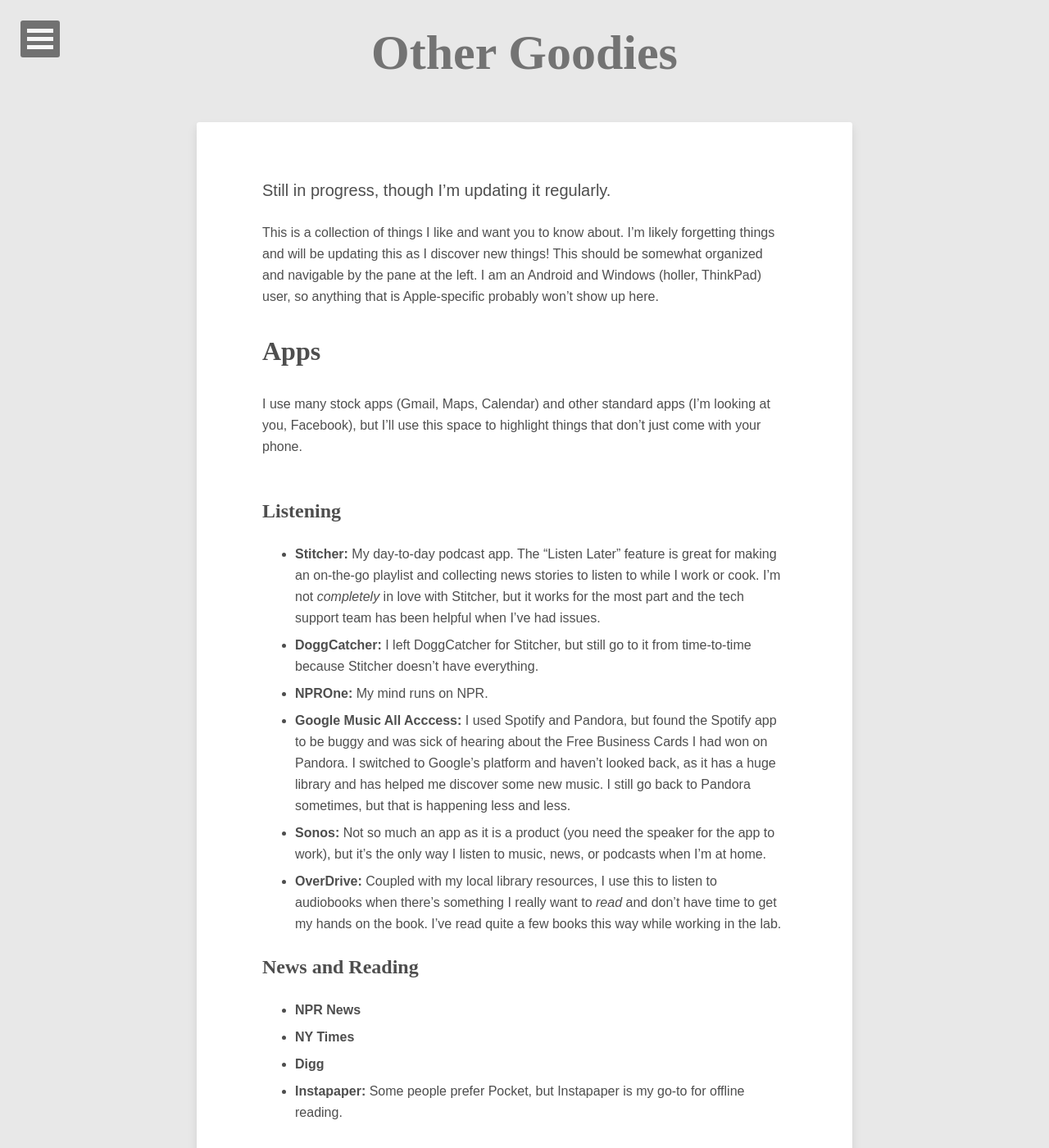
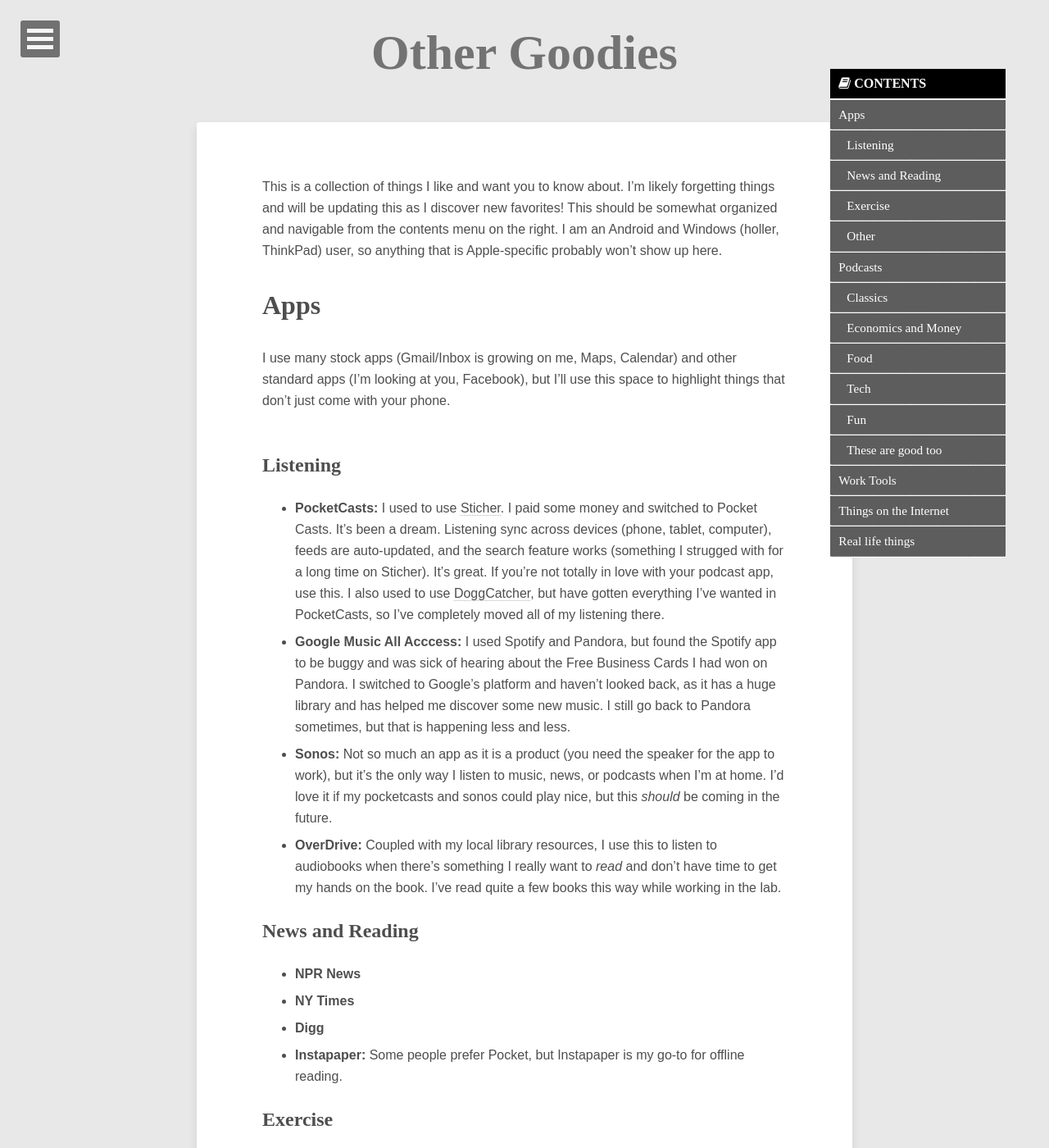
Before and after one commit to hanlonmt/hanlonmt.github.io, a Jekyll site: the page built from misc/index.md, in a window 1280 px wide and 1400 px high. Shown: the whole window at 82% size. Built offline with Jekyll 4.4.1, drawn with Linux system fonts in a browser that asks for light colours; nearby versions of some CDN libraries; some web fonts are replaced; comment, search, counter and statistics services are not loaded; some of the changed text lies outside the part shown.

Commit message:
fixed things page and updates

```diff
--- /dev/null
+++ b/_includes/_toc.html
@@ -0,0 +1,9 @@
+<section id="table-of-contents" class="toc">
+  <header>
+    <h3><i class="fa fa-book"></i> Contents</h3>
+  </header>
+<div id="drawer" markdown="1">
+*  Auto generated table of contents
+{:toc}
+</div>
+</section><!-- /#table-of-contents -->
--- a/_layouts/page.html
+++ b/_layouts/page.html
@@ -8,7 +8,6 @@
 </head>
 
 <body id="page" {% if page.image.feature %}class="feature"{% endif %}>
-
 {% include browser-upgrade.html %}
 {% include navigation.html %}
 
--- a/_sass/_mixins.scss
+++ b/_sass/_mixins.scss
@@ -313,3 +313,12 @@
   margin : 0;
   overflow: visible;
 }
+
+/*
+   Opacity
+   example: @include opacity(0.5); // 50% opacity
+   ========================================================================== */
+
+@mixin opacity($opacity: 0.5) {
+  opacity: $opacity;
+}
--- a/_sass/_navigation.scss
+++ b/_sass/_navigation.scss
@@ -44,7 +44,7 @@
     color: $white;
     @include rounded(4px);
     &:hover {
-      background-color: lighten($black, 10);
+      background-color: $black;
     }
   }
 }
--- a/_sass/_page.scss
+++ b/_sass/_page.scss
@@ -514,6 +514,76 @@
 	}
   }
 
+/* Table of contents */
+.toc {
+	font-size: 95%;
+	@media #{$large} {
+		display: block;
+		@include grid(12,2);
+		@include prefix(12,0.5);
+		@include suffix(12,0.5);
+		position: fixed;
+		top: 5.5em;
+		right: 0;
+		background-color: $white;
+	}
+	header {
+		background: $black;
+	}
+	h3 {
+		margin: 0;
+		padding: 5px 10px;
+		color: $white;
+		@include font-rem(16);
+		text-transform: uppercase;
+		&:hover {
+			cursor: pointer;
+		}
+	}
+	ul {
+		margin: 2px 0 0;
+		padding: 0;
+		line-height: 1;
+	}
+	li {
+		display: block;
+		margin: 0 0 1px 0;
+		padding: 0;
+		font-family: $heading-font;
+		list-style-type: none;
+		&:last-child {
+			border-bottom-width: 0;
+		}
+		a {
+			padding: 10px;
+			display: block;
+			color: $white;
+			text-decoration: none;
+			background: lighten($black, 10);
+			@include opacity(0.7);
+			@include transition(opacity 0.2s ease-in-out);
+			&:hover {
+				@include opacity(1);
+			}
+		}
+		ul {
+			margin: 1px 0 0;
+			li a {
+				padding-left: 20px;
+			}
+		}
+	}
+}
+
+/* TOC trigger for collapsing */
+#drawer {
+	max-height: 100%;
+	overflow: hidden;
+	&.js-hidden {
+		max-height: 0;
+	}
+}
+
 
 
 // Footer
--- a/misc/index.md
+++ b/misc/index.md
@@ -4,23 +4,20 @@
 modified: 2015-01-09
 excerpt: "Things I like, on and off the Internet."
 comments: true
+toc: true
 ---
+{% include _toc.html %}
 
-
-Still in progress, though I'm updating it regularly.
-
-This is a collection of things I like and want you to know about. I'm likely forgetting things and will be updating this as I discover new things! This should be somewhat organized and navigable by the pane at the left. I am an Android and Windows (holler, ThinkPad) user, so anything that is Apple-specific probably won't show up here.
+This is a collection of things I like and want you to know about. I'm likely forgetting things and will be updating this as I discover new favorites! This should be somewhat organized and navigable from the contents menu on the right. I am an Android and Windows (holler, ThinkPad) user, so anything that is Apple-specific probably won't show up here.
 
 # Apps
-I use many stock apps (Gmail, Maps, Calendar) and other standard apps (I'm looking at you, Facebook), but I'll use this space to highlight things that don't just come with your phone.
+I use many stock apps (Gmail/Inbox is growing on me, Maps, Calendar) and other standard apps (I'm looking at you, Facebook), but I'll use this space to highlight things that don't just come with your phone.
 <br><br>
 
 ## Listening
-- **[Stitcher](http://www.stitcher.com/):** My day-to-day podcast app. The "Listen Later" feature is great for making an on-the-go playlist and collecting news stories to listen to while I work or cook. I'm not *completely* in love with Stitcher, but it works for the most part and the tech support team has been helpful when I've had issues.
-- **[DoggCatcher](http://www.doggcatcher.com/):** I left DoggCatcher for Stitcher, but still go to it from time-to-time because Stitcher doesn't have everything.
-- **[NPROne](http://www.npr.org/about/products/npr-one/):** My mind runs on NPR.
+- **[PocketCasts](http://www.shiftyjelly.com/pocketcasts):** I used to use [Sticher](https://www.stitcher.com/). I paid some money and switched to Pocket Casts. It's been a dream. Listening sync across devices (phone, tablet, computer), feeds are auto-updated, and the search feature works (something I strugged with for a long time on Sticher). It's great. If you're not totally in love with your podcast app, use this. I also used to use [DoggCatcher](http://www.doggcatcher.com/), but have gotten everything I've wanted in PocketCasts, so I've completely moved all of my listening there.
 - **[Google Music All Acccess](https://play.google.com/about/music/allaccess/#/):** I used Spotify and Pandora, but found the Spotify app to be buggy and was sick of hearing about the Free Business Cards I had won on Pandora. I switched to Google's platform and haven't looked back, as it has a huge library and has helped me discover some new music. I still go back to Pandora sometimes, but that is happening less and less.
-- **[Sonos](http://www.sonos.com/?r=1):** Not so much an app as it is a product (you need the speaker for the app to work), but it's the only way I listen to music, news, or podcasts when I'm at home.
+- **[Sonos](http://www.sonos.com/?r=1):** Not so much an app as it is a product (you need the speaker for the app to work), but it's the only way I listen to music, news, or podcasts when I'm at home. I'd love it if my pocketcasts and sonos could play nice, but this *should* be coming in the future.
 - **[OverDrive](http://www.overdrive.com/):** Coupled with my local library resources, I use this to listen to audiobooks when there's something I really want to *read* and don't have time to get my hands on the book. I've read quite a few books this way while working in the lab.
 
 ## News and Reading
@@ -30,7 +27,8 @@
 - **[Instapaper](http://play.google.com/store/apps/details?id=com.instapaper.android):** Some people prefer Pocket, but Instapaper is my go-to for offline reading.
 
 ##Exercise
-- **[Endomondo](http://play.google.com/store/apps/details?id=com.endomondo.android.pro):** I used to have issues with other popular fitness tracking apps like RunKeeper or Map My Run picking up the GPS signal around my house. Endomondo was more consistent with picking up and sticking with a signal, so I switched to it about 4 years ago. With better phones and better technology, I'm sure any of those apps would work now, but I just keep using this.
+- **[GarminConnect](https://connect.garmin.com/en-US/):** I splurged and bought myself a Garmin [ForeRunner620](https://buy.garmin.com/en-US/US/into-sports/running/forerunner-620/prod122785.html) and some [magnet-less sensors](http://www.dcrainmaker.com/2014/05/garmins-spd-cad-magnetless-sensors.html) for my bike. Pairing these up with an ANT+ sensor and Zwift made my indoor trainer rides a million times more enjoyable this past winter. It also automatically syncs with Strava.
+- **[Strava](https://www.strava.com):** I danced around between RunKeeper, Map My Run, and Endomondo, but finally gave into using Strava due to the Garmin integration. Though I haven't been running much, I'm looking forward to tracking my summer bike rides on there (and getting some local QOM crowns!).
 - **[Nike Training Club](http://play.google.com/store/apps/details?id=com.nike.ntc):** I reach to NTC when I need some new workout ideas or just lack the motivation to put together a workout for myself. Lots of interesting content, though I often don't have the space or equipment required. I also wish it worked better with just audio instruction. I like this, I don't *love* it.
 - **[BodBot](http://play.google.com/store/apps/details?id=com.bodbot.www):** I started using this while trying to get back into some gym work while living in Sweden. Being someone who played organized sports my whole life, I sometimes have a hard time doing a workout when someone isn't telling me what to do. BodBot puts together personalized regimes and tracks your progress. I wish there were more exercises, especially ploymetric or bodyweight exercises, but the platform is still growing and I expect good things in the future.
 - **[Pocket Yoga](http://play.google.com/store/apps/details?id=com.rainfrog.yoga):** I'm not a huge yoga person, but I occasionally reach toward this if I feel like I need to do something to help me gain some mobility or just relax before bed. This is the best app I've come across to help start a habit.
@@ -45,41 +43,44 @@
 # Podcasts
 I love podcasts, and am constantly increasing my library. I tend to triage my listening into shows I can't miss, those I try to catch, and those that I keep around to listen to when I have lots of time. I generally listen while doing lab work, while at the gym, or while on any sort of public transit.
 
-##The Mainstays
+##Classics
 - **[Radiolab](http://www.radiolab.org/):** I think my podcast obsession started with Radiolab back before smartphones were ubiquitous. I had all of the episodes of Radiolab on my iPod and would listen to them repeatedly. Jad and Robert were the soundtrack to many of my experiments.  All of the episodes are good, but one of my personal favorites is [Lost & Found](http://www.radiolab.org/story/110079-lost-found/).
 - **[This American Life](http://www.thisamericanlife.org/):** I used to plan to run errand or do something of the sort so that I could be in my car during the airing of TAL on my local NPR station. Now, I don't have to do that, but I do try to catch it on the radio whenever I can. A favorite is tough, because the themes range from serious and tear-jerking to incredibly hilarious. I'm partial to Sarah Koenig's stories, including [Dr. Gilmer & Mr. Hyde](http://www.thisamericanlife.org/radio-archives/episode/492/dr-gilmer-and-mr-hyde), the episode about Penn State [#1 Party School](http://www.thisamericanlife.org/radio-archives/episode/396/1-party-school), and [The Seven Things You're Not Supposed to Talk About](http://www.thisamericanlife.org/radio-archives/episode/511/the-seven-things-youre-not-supposed-to-talk-about).
 - **[Serial](http://serialpodcast.org/):** If you don't know what this is, then you must be new to the Internet. Start at the beginning, listen to them all. Each week, my sister and I talk through the episode and change our stances on guilt or innocence. Don't fall into the [Serial sub-reddit](http://www.reddit.com/r/serialpodcast) black hole, though, unless you have hours to spare.
 - **[The Moth](http://themoth.org/):** Storytelling. It's funny, it's emotional, it's everything you want a story to be. The hour-long episodes are my favorite to pass time with in the lab. This episode, [I need to talk about Anne Frank](http://themoth.org/posts/stories/i-need-to-talk-about-anne-frank), comes to mind as a recent favorite of mine.
 - **[The Story Collider](http://storycollider.org/):** Stories about science, what more could you want! Some are heavier on science, some on laughs. I recently listened to [Who's the Donor?](http://storycollider.org/podcast/2014-10-09).
-- **[The Dinner Party Download](http://www.dinnerpartydownload.org/):** Food and pop-culture come together. I like to pick up on new music, and get some great etiquette advice.
 - **[Wait, Wait...Don't Tell Me](http://www.npr.org/programs/wait-wait-dont-tell-me/):** I often miss the news, and catch up on it here. It's entertaining and often the news stories aren't important. Perfect.
 - **[Fresh Air](http://www.npr.org/programs/fresh-air/):** Am I the only one who dreams of Terry Gross asking me questions? I also get a little bit sad when David Bianculli is sitting in for TG.
-- **[Call Your Girlfried](http://callyourgirlfriend.com/):** Living abroad, or just far away from your best friends, makes you miss the kind of conversations that the hosts of this show have with each other. Listen to all of them.
+
+## Economics and Money
+- **[Freakonomics](http://freakonomics.com/radio/):** I usually learn something new, though sometimes I feel like I'm getting mansplained to a bit.
+- **[APM: Marketplace](http://www.marketplace.org/marketplace-podcasts):** I don't pretend to understand economics, but I like to have some idea of what's happening with markets and money.
+- **[NPR: Intelligence Squared](http://www.npr.org/series/6263392/intelligence-squared-u-s):** I started listening to this when Hanna Rosin et al. debated "The End of Men." Now I tune in to learn both sides of arguments that I don't know a lot about.
+- **[Planet Money](http://www.npr.org/blogs/money/):** Non-boring economics.
+
+
+##Food
+- **[The Dinner Party Download](http://www.dinnerpartydownload.org/):** Food and pop-culture come together. I like to pick up on new music, and get some great etiquette advice.
+- **[The Sporkful](http://www.sporkful.com/):** "It's not for foodies, it's for eaters" is the tagline for this podcast. Food is awesome. Listen.
+- **[Spilled Milk](http://www.spilledmilkpodcast.com/):** I started listening to this podcast after the green beans episode, because I have personal history with green beans (story coming, sometime). It's about food, and is even more casual than the Sporkful (another favorite of mine) and makes me hungry if I listen before lunch.
+- **[Gastropod](http://gastropod.com/):** This one is new to me, but I like it so far. It might advance in the rankings once I get through a few more episodes.
+
+##Tech
 - **[Start-Up](http://gimletmedia.com/show/startup/):** A show about a start-up company that will make podcasts. It's meta, but the stories are good as is the insight.
 - **[Reply All](http://gimletmedia.com/show/reply-all/):** How could I not love a show about the internet? It's the first show made by Gimlet Media, which is the productino company that Start-Up is focusing on.
 
+##Fun
+- **[Call Your Girlfried](http://callyourgirlfriend.com/):** Living abroad, or just far away from your best friends, makes you miss the kind of conversations that the hosts of this show have with each other. Listen to all of them.
+- **[Slate: Double X Gabfest](http://www.slate.com/articles/podcasts/doublex_gabfest.html):** Sometimes good, sometimes not.
+- **[Pop Culture Happy Hour](http://www.npr.org/blogs/monkeysee/129472378/pop-culture-happy-hour/):** Their episode on [House Hunters International](http://www.npr.org/blogs/monkeysee/2014/10/07/354286887/pop-culture-happy-hour-small-batch-house-hunters-international) hit close to home because I love(d) House Hunters.
 
 
 ##These are good too
-- **[Freakonomics](http://freakonomics.com/radio/):** I usually learn something new, though sometimes I feel like I'm getting mansplained to a bit.
-- **[Weekends on All Things Considered](http://www.npr.org/series/129577422/weekends-on-all-things-considered):** A good way to catch up on things, but my love for the show has gone downhill since the move to the west coast.
-- **[APM: Marketplace](http://www.marketplace.org/marketplace-podcasts):** I don't pretend to understand economics, but I like to have some idea of what's happening with markets and money.
-- **[NPR: Intelligence Squared](http://www.npr.org/series/6263392/intelligence-squared-u-s):** I started listening to this when Hanna Rosin et al. debated "The End of Men." Now I tune in to learn both sides of arguments that I don't know a lot about.
-- **[The Sporkful](http://www.sporkful.com/):** "It's not for foodies, it's for eaters" is the tagline for this podcast. Food is awesome. Listen.
-- **[Slate: Double X Gabfest](http://www.slate.com/articles/podcasts/doublex_gabfest.html):** Sometimes good, sometimes not.
-- **[Planet Money](http://www.npr.org/blogs/money/):** Non-boring economics.
-- **[Pop Culture Happy Hour](http://www.npr.org/blogs/monkeysee/129472378/pop-culture-happy-hour/):** Their episode on [House Hunters International](http://www.npr.org/blogs/monkeysee/2014/10/07/354286887/pop-culture-happy-hour-small-batch-house-hunters-international) hit close to home because I love(d) House Hunters.
 - **[How to do everything](http://howtodoeverything.org/):** Little tips on lots of things.
 - **[TED Radio Hour](http://www.npr.org/programs/ted-radio-hour/?showDate=2014-11-26):** Sometimes, TED is a bit pretentious. I still catch the Radio Hour from time to time to see if there are new ideas or perspectives on topics that I care about.
 - **[Science Friday](http://www.sciencefriday.com/):** I try to time experiments for Friday afternoon, so that I can turn on the radio and listen to Sci Fri. I catch it occasionally in it's podcast form, but, for some reason, enjoy it more live.
 - **[Slate: Working](http://www.slate.com/articles/podcasts/working.html):** An in-depth look into people's jobs. Sometimes good. The "Perfumer" episode really annoyed me because she claimed to be very precise in her measurements, but used disposable pipettes. C'mon, girl, get yo'self some eppendorfs ([and use them correctly](http://thatsnothowyoupipette.tumblr.com/)).
 - **[Sounds like an earful](http://soundslikeanearful.com/):** It's about ... stuff. I don't even know how to explain what this podcast is about, but each episode is thought-provoking and entertaining.
-- **[Spilled Milk](http://www.spilledmilkpodcast.com/):** I started listening to this podcast after the green beans episode, because I have personal history with green beans (story coming, sometime). It's about food, and is even more casual than the Sporkful (another favorite of mine) and makes me hungry if I listen before lunch.
-
-
-
-##Sometimes, but not always
-- **[Gastropod](http://gastropod.com/):** This one is new to me, but I like it so far. It might advance in the rankings once I get through a few more episodes.
 - **[The New Yorker: The Political Scene](http://www.wnyc.org/shows/new-yorker-political-scene/):** For when I need some non-NPR, NPR-esque political talk.
 - **[Death, Sex, and Money](http://www.wnyc.org/shows/deathsexmoney/):** Discussions about things that we don't talk about (but should).
 - **[Why oh Why](http://wfmu.org/playlists/LK):** The website kind of sucks, but don't let that deter you. Much like Call Your Girlfriend, I feel like I'm with a friend when I listen to this. The PTDD episode is especially applicable to 20-something women.
@@ -94,7 +95,7 @@
 - **[Google Docs](https://docs.google.com):** I still have Microsoft Word, and use it, but have switched to paper and proposal writing in Google Docs. I was sick of the back and forth of a document when it's being worked on by multiple authors, leading to file names that are versioned and out of order. Merging changes never worked well for me. Writing in google docs allows multiple authors to edit at the same time, provides decent version control, and prevents the clogging of my inbox with versions that are being sent back and forth. There are a few places where if falls short of Word, namely in figure placement and image rendering when working with in-line figures. This will hopefully improve with an update, but I still have to go back to Word in my final version to add figures.
 - **[Notepad++](http://notepad-plus-plus.org/):** I'm writing this in Notepad++ and use it to assemble any code that I'll run or anything that I just want to write in plain text. I like th tabs and the options that it has to offer, with relatively few unnecessary thrills.
 - **[GIMP](http://www.gimp.org/) and [Inkscape](https://inkscape.org/en/):** Open-source and free 'versions' of Photoshop and Illustrator. I never used the Adobe products much, so I have no problem with the free versions. Yes, they crash sometimes. Yes, it can be frustrating when things don't work. But I've always gotten everything I need to do done with these projects. I use Illustrator to make my scientific posters (and then I print them on fabric using [Spoonflower](http://help.spoonflower.com/customer/portal/articles/1605485-how-to-create-a-fabric-poster-from-a-powerpoint-or-pdf)).
-- **[ImageJ](http://imagej.nih.gov/ij/) (specifically, [Fiji](http://fiji.sc/Fiji):** Image analysis and such. I use it all the time. If you're a biologist who does any sort of imaging, I imagine that you do as well. I like using Fiji as my IJ interface as it adds on a few tools that biologists commonly use.
+- **[ImageJ](http://imagej.nih.gov/ij/) (specifically, [Fiji](http://fiji.sc/Fiji)):** Image analysis and such. I use it all the time. If you're a biologist who does any sort of imaging, I imagine that you do as well. I like using Fiji as my IJ interface as it adds on a few tools that biologists commonly use.
 - **[R](http://www.r-project.org/) and [RStudio](http://www.rstudio.com/):** This should probably be first on my list as I use it probably more frequently than anything else. I know there are Python devotees out there who would argue that R is garbage, but user statistics speak otherwise. I knew nothing about writing code before I started using R, and now I'm fairly comfortable with it and a few other languages. If I need to do something, I can figure out how to do it in R. Also, using R without Rstudio is just strange. I only do that when I need to update Rstudio from the console, which is quite easy.
 - Other things that I use that make things easier, both for work and life, include [Crashplan](http://www.code42.com/crashplan/) for backups, [Fences](http://www.stardock.com/products/fences/) for desktop organization, [LastPass](http://lastpass.com) to organize all of my passwords, and [Rainmeter](http://rainmeter.net/) for making my desktop look nicer.
 
@@ -113,6 +114,6 @@
 
 # Real life things
 - Coffee made with the [Aeropress](http://www.aeropress.com/). So much easier to clean than a french press. So good.
-- Notebooks with grids, not lines. I have no link to this. I don't know why I prefer notebooks with 'graph' as oppoed to lined paper, but I do. It may be that my first PI used these or that I find lab notebooks comforting or that I like to color in the little squares. I feel lost without my grid (don't get me started on the plain blank pages).
+- Notebooks with grids, not lines. I have no link to this. I don't know why I prefer notebooks with 'graph' as oppoed to lined paper, but I do. It may be that my first PI used these or that I find lab notebooks comforting or that I like to color in the little squares. I feel lost without my grid (don't get me started on the plain blank pages). I recently purchased a [RocketBook](http://igg.me/at/rocketbook/x/9062763) so that I can scan and organize my notes, and then erase the book in the microwave. I can't wait to get it!
 - Bicycles. I currently *only* have three, meaning that I have room for more in my collection. I ride a Giant Cypress of some sort that I got on the cheap on a daily basis, and have two roadies for fun times. My current prime stallion, a Cannondale Synapse Carbon, is a beauty, and when I'm away from home, I miss it.
 - Rain pants, possibly related to bicycles. Nothing is worse than wet pants, and rain pants are the way to go. Though only dads wear them in the US, everyone wears them in Sweden, which I think is the reason that it's a successful society.
```
Also changed, not shown: assets/js/_main.js (+7 -0 lines), posts/index.html (+11 -9 lines).
